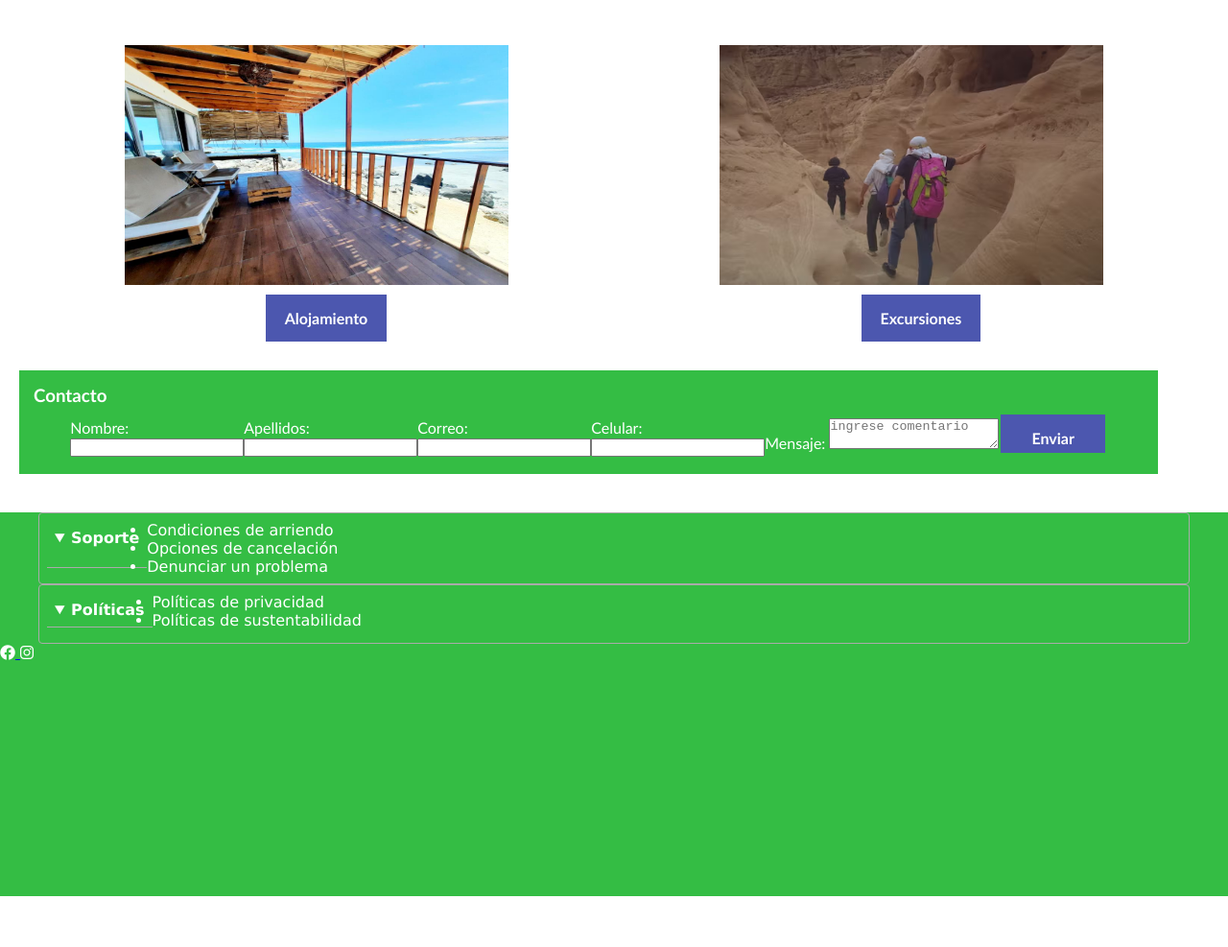
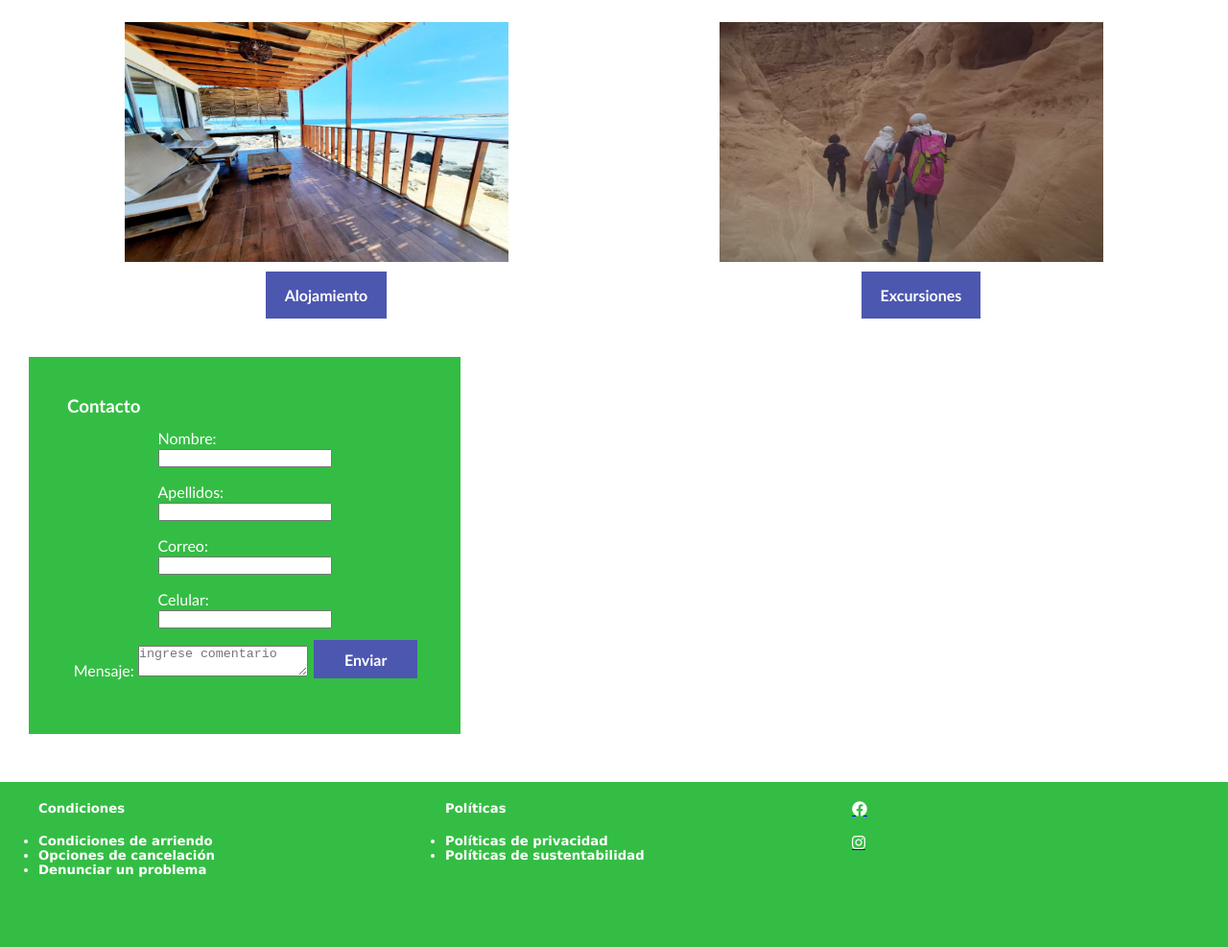
Before and after one commit to cevictoria13/Proyecto-landing, a plain HTML site: page index.html in a window 1280 px wide. Shown: the part 1813-2800 px from the top of the page at 96% size. Before the commit the page ends 2747 px from the top, so only its background shows below. Drawn offline with nearby package versions, Linux system fonts and the light colour scheme.

Commit message:
modificación texto del footer

```diff
--- a/index.html
+++ b/index.html
@@ -19,11 +19,11 @@
 <body>
     <header>
         <div class="contenedor-principal">
-            <a href="#">
-                <h1 id="título-principal" class="tamaño-título">Destiny Atacama</h1>
+            <a href="#" id="título-principal" class="tamaño-título">Destiny Atacama
+
             </a>
 
-            <nav>
+            <nav id="menu-sup" class="menu-nav">
                 <a href="#">destinos</a>
                 <a href="#">servicios</a>
                 <a href="#">contacto</a>
@@ -35,7 +35,6 @@
     <main>
         <section>
             <div class="contenedor-banner"> <img src="./images/desierto-florido-atacama-1-1000px.jpg" alt="">
-
             </div>
 
             <div class="contenedor-descripción">
@@ -97,7 +96,7 @@
                 <div class="texto"><button class="button-serv">Excursiones</button></div>
             </div>
 
-            <div class="form">
+            <div class="form-contact">
                 <form action="/formulario" method="">
                     <h3>Contacto</h3>
 
@@ -135,40 +134,38 @@
         </div>
     </aside>
 
+
     <footer>
             <div class="detalles">
-                <details open>
-                    <summary>Soporte</summary>
-                    <ul>
+                <h5 class="titulo-detalles">Condiciones</h5> <br>
+                    <ul class="listado"> <h5 class="listado">
                         <li>Condiciones de arriendo</li>
                         <li>Opciones de cancelación</li>
-                        <li>Denunciar un problema</li>
+                        <li>Denunciar un problema</li> </h5>
                     </ul>
-                </details>
+                </div>
 
-                <details open>
-                    <summary><strong>Políticas</strong></summary>
-                    <ul>
+                <div class="detalles">
+                    <h5 class="titulo-detalles">Políticas</h5> <br>
+                    <ul class="listado"><h5 class="listado">
                         <li>Políticas de privacidad</li>
-                        <li>Políticas de sustentabilidad</li>
+                        <li>Políticas de sustentabilidad</li> </h5>
                     </ul>
-                </details>
+                </div>
             </div>
 
-        </div>
+
 
 
         <div class="footer-down">
-            <div class="footer-icon">
+            <div id="tamaño-icon" class="footer-icon">
 
-                <a href="#"> <i class="fa-brands fa-facebook" style="color: #ffffff;"></i> </a>
+                <a href="#"> <i class="fa-brands fa-facebook" style="color: #ffffff;"></i> </a> <br>
 
                 <a href="#"> <i class="fa-brands fa-instagram" style="color: #ffffff;"></i> </a>
 
             </div>
-            <div>
 
-            </div>
         </div>
 
 
--- a/style.css
+++ b/style.css
@@ -19,15 +19,15 @@ body{
     font-family: 'Gill Sans', 'Gill Sans MT', Calibri, 'Trebuchet MS', sans-serif;
     text-align: justify;
     justify-content: center;
-    width: 100%;
-    color: #fff;
-
+    width: 40%;
+    color: #fff ;
+    font-size: 20px;
 }
 
 .tamaño-título{
     color: #fff;
+    font-size: ;
 }
-
 
 
 .contenedor-principal{
@@ -45,13 +45,14 @@ body{
     text-decoration: none;
     color: #fff;
     font-size: 20px;
+    font-family: 'Gill Sans', 'Gill Sans MT', Calibri, 'Trebuchet MS', sans-serif;
 }
 
 .contenedor-principal nav{
     justify-content: space-between;
     display: flex;
     flex-wrap: wrap;
-    gap: 30px;
+    gap: 0 20px;
 }
 
         /*jumbotron*/
@@ -206,7 +207,7 @@ form{
     flex-wrap: wrap;
     padding: 40px 20px;
     width: 100%;
-
+    height: auto;
 }
 
 .servicios{
@@ -255,27 +256,26 @@ h3{
 
 form{
  padding: 10px 15px;
- background-color: rgb(52, 189, 68);
+
 }
 
 .form-contact{
-  width  : 400%;
-  height : 400px;
-  padding: 10px 25px;
+  width  : 450px;
+  height : auto;
+  padding: 25px 25px;
   box-sizing: border-box;
   position: relative;
-  display  : grid;
-  grid-gap : 20px;
-  grid-template-columns : repeat(2, 1fr);
-  grid-template-rows    : 10em 1em 1em 1em;
+  display: flex ;
+  gap : 20px;
   background-color: rgb(52, 189, 68);
+  margin: 10px;
 }
 
 .button-form{
-    background-color: #4c57af;
+  background-color: #4c57af;
   border: none;
   color: white;
-  display: inline-block;
+  display: flex;
   padding: 15px 32px;
   text-align: center;
   text-decoration: none;
@@ -285,74 +285,92 @@ form{
   font-weight: bold;
   font-family: 'Gill Sans', 'Gill Sans MT', Calibri, 'Trebuchet MS', sans-serif;
   height: 40px;
+  align-items: center;
+}
 
-}
 
 
 #Nombre{
     color: #fff;
-    margin: 8px 0;
+    margin: 8px 4px;
 }
 
 #Apellido{
     color: #fff;
-    margin: 8px 0;
+    margin: 8px 4px;
 }
 
 #correo{
     color: #fff;
-    margin: 8px 0;
+    margin: 8px 4px;
 }
 
 #celular{
     color: #fff;
-   margin: 8px 0;
+   margin: 8px 4px;
 }
 
 #mensaje{
     color: #fff;
-    margin: 8px 0;
+    margin: 10px 4px;
+    justify-content: center;
 }
 
-details {
-    border: 1px solid #aaa;
-    border-radius: 4px;
-    padding: 0.5em 0.5em 0;
+
+
+
+/*footer*/
+
+footer{
     display: flex;
     flex-wrap: wrap;
     width: 100%;
+    height: 400px;
+    background-color: rgb(52, 189, 68);
 }
 
 .detalles{
     color: #fff;
-    padding: 0 40px;
-    width: 100%;
+    padding: 20px 20px;
+    width: 30%;
+
+
+    margin: 0 20px;
 }
 
-summary {
-    font-weight: bold;
-    padding: 0.5em;
-
-}
-details[open] {
-    padding: 0.5em;
-
+.detalles-segundo{
+    color: #fff;
+    padding: 20px 20px;
+    width: 30%;
+        text-decoration: none;
+    margin: 0 20px;
 }
 
-details[open] summary {
-    border-bottom: 1px solid #aaa;
-    margin-bottom: 0.5em;
+
+
+.footer-down{
+
+   padding: 20px 40px;
+   display: flex;
+   flex-wrap: wrap;
 }
 
-/*footer*/
 
-footer {
+
+.fa-brands.fa-facebook{
+gap: 20px;
+display: flex;
+flex-wrap: wrap;
+width: 20px;
+}
+
+.fa-brands.fa-instagram{
+    gap: 20px;
+    width: 100px;
     display: flex;
-    flex-direction: column;
-    width: 100%;
-    height: 400px;
-    background-color: rgb(52, 189, 68);
-}
+    flex-wrap: wrap;
+    }
+
 
 
 
```
